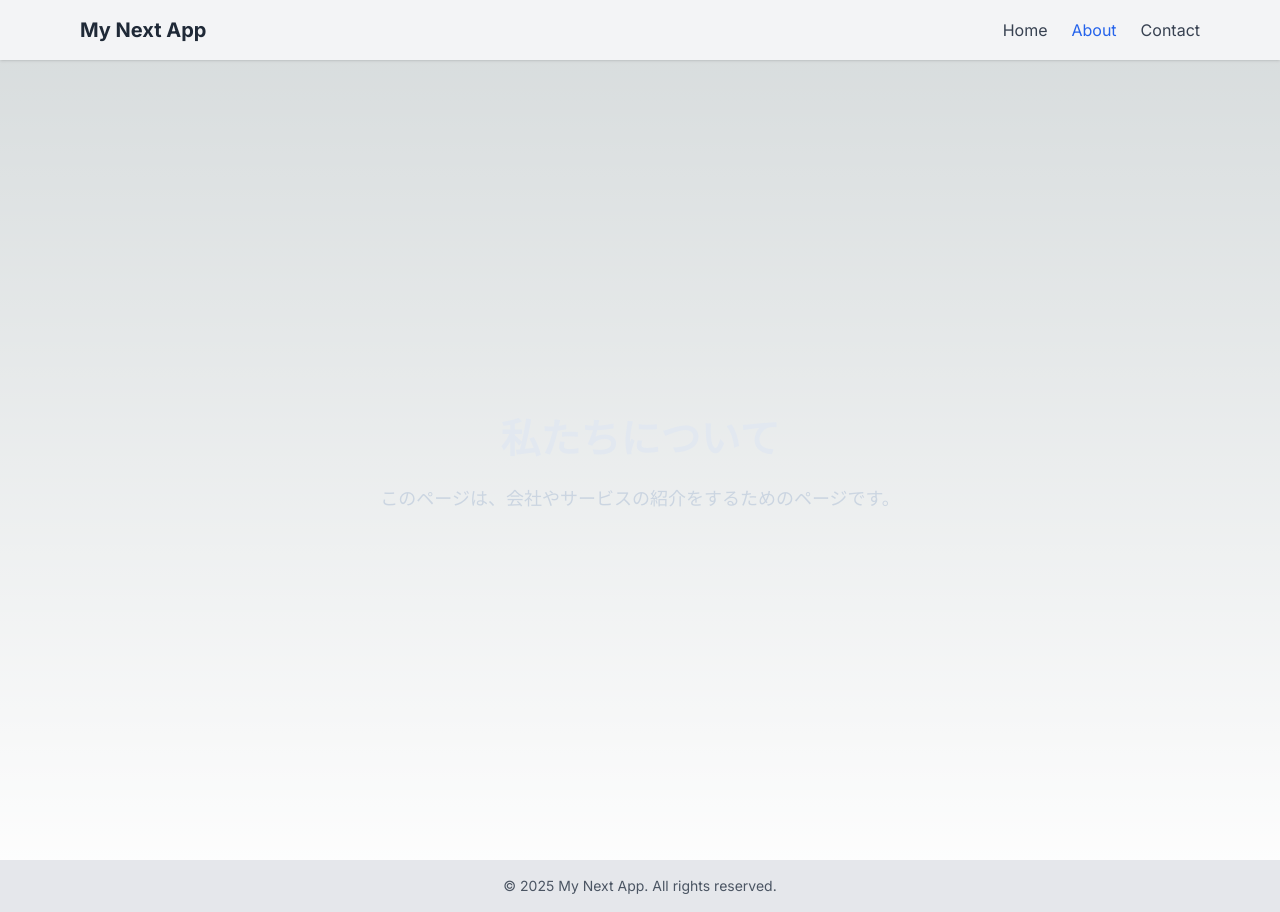
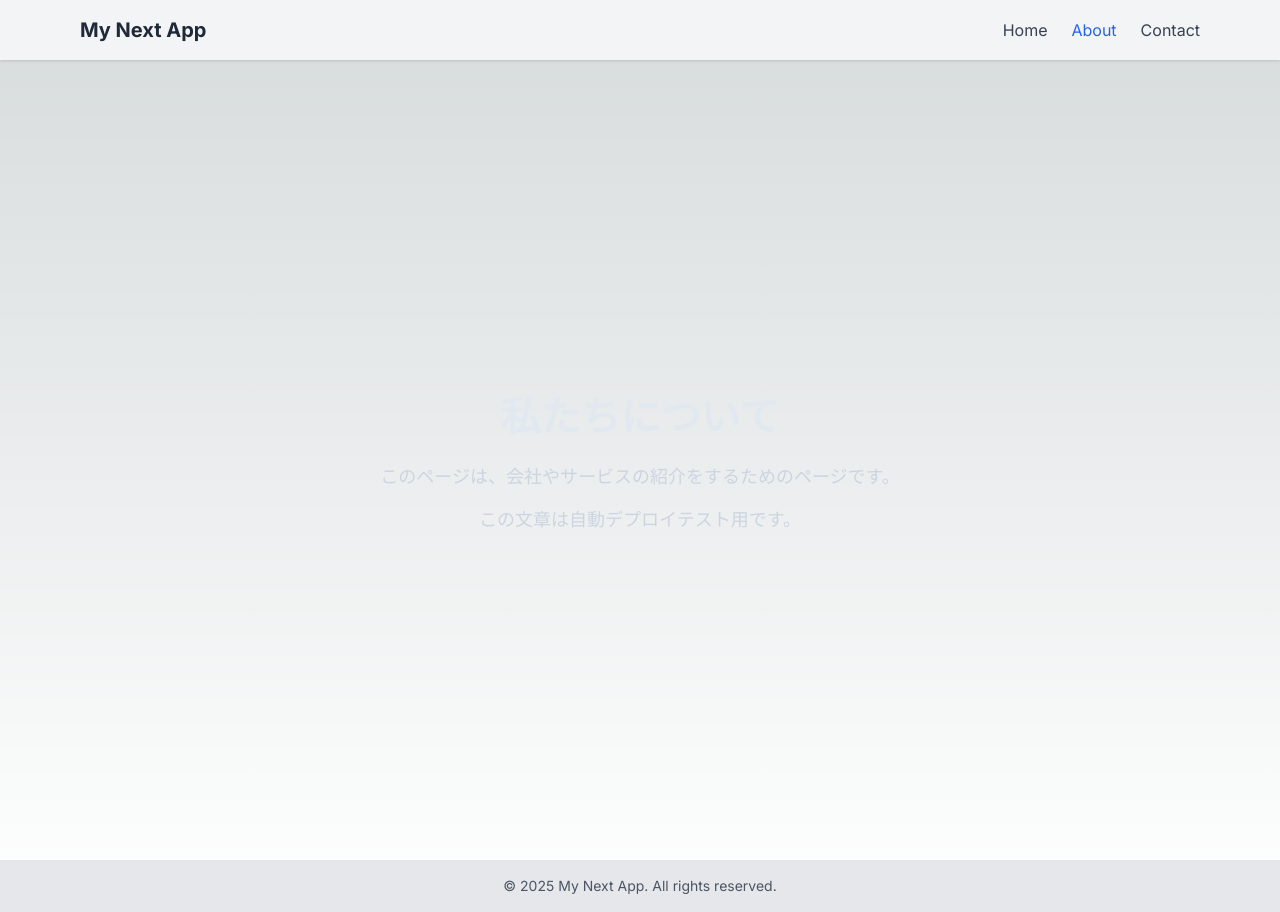
Before and after one commit to miyazaki0120/my-next-app, a Next.js app: page /about in a window 1280 px wide. Built offline with nearby package versions, Linux system fonts and the light colour scheme.

Commit message:
自動デプロイテストの変更を追加

```diff
--- a/src/app/about/page.tsx
+++ b/src/app/about/page.tsx
@@ -14,6 +14,9 @@ export default function AboutPage() {
       <p className={styles.description}>
         このページは、会社やサービスの紹介をするためのページです。
       </p>
+       <p className={styles.description}>
+        この文章は自動デプロイテスト用です。
+      </p>
     </main>
   );
 }
```
